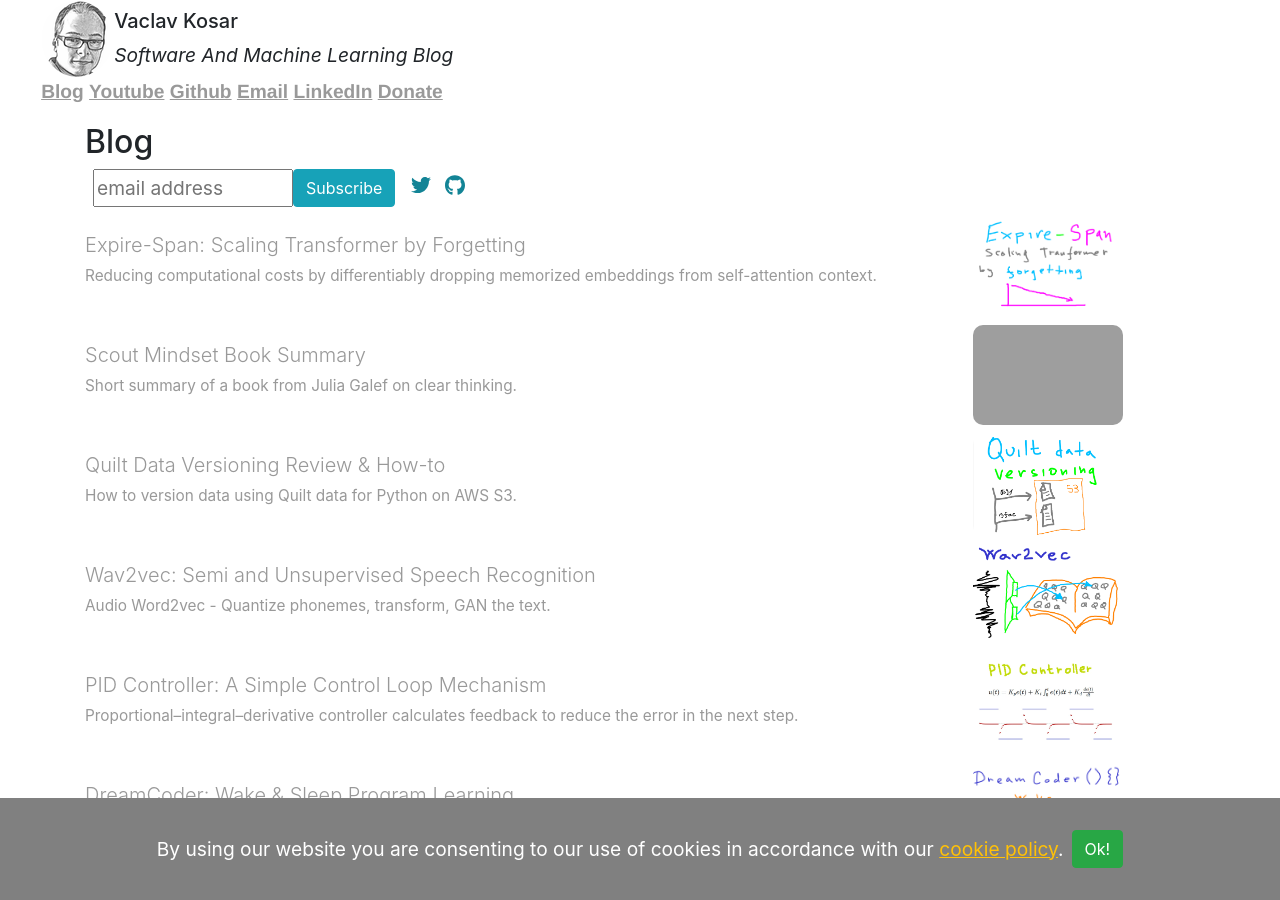
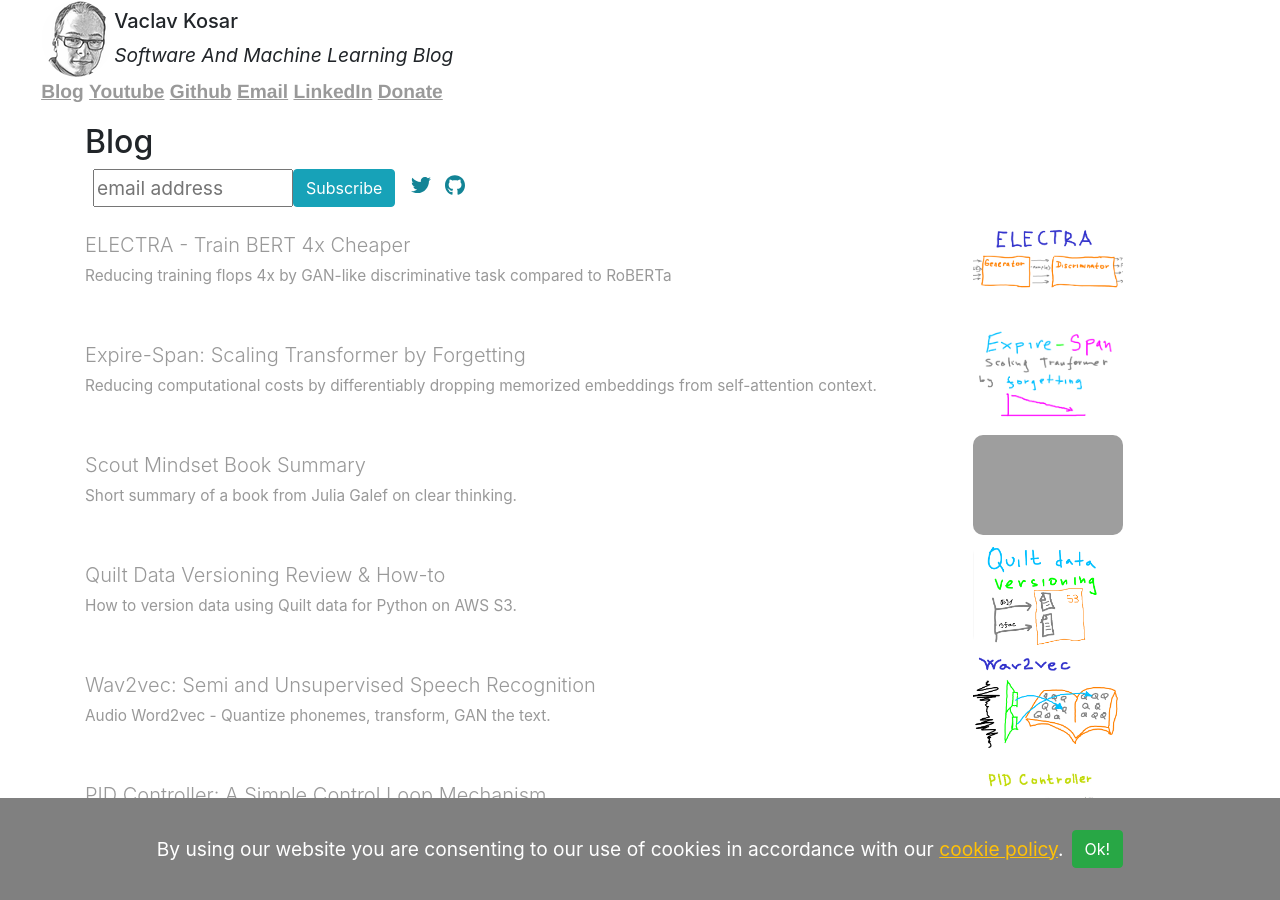
Before and after one commit to vackosar/vackosar.github.io, a Jekyll site: the page built from index.md, in a window 1280 px wide and 900 px high. Built offline with Jekyll 4.4.1, drawn with Linux system fonts in a browser that asks for light colours; grey boxes are pictures that could not be loaded.

Commit message:
electra release

```diff
--- a/_drafts/2021-10-04-electra-4x-cheaper-bert-training.md
+++ b/_posts/2021-10-04-electra-4x-cheaper-bert-training.md
@@ -5,6 +5,7 @@
 categories: ml
 description: Reducing training flops 4x by GAN-like discriminative task compared to RoBERTa
 permalink: /:categories/:title
+image: /images/electra-thumb.png
 ---
 
 Can you afford to train and retrain your BERT? How much your BERT trainings costs?
@@ -72,6 +73,7 @@
   - maximizes likelihood of the original sequence
   - compared to all other permutations
   - next-token prediction task
+- ELECTRA-400K on par with RoBERTa with 4x less FLOPs
 
 ![ELECTRA model performance on GLUE benchmark](/images/electra-results-glue.png)
 
```
Also changed, not shown: images/electra-thumb.png (added), 1 other file.
